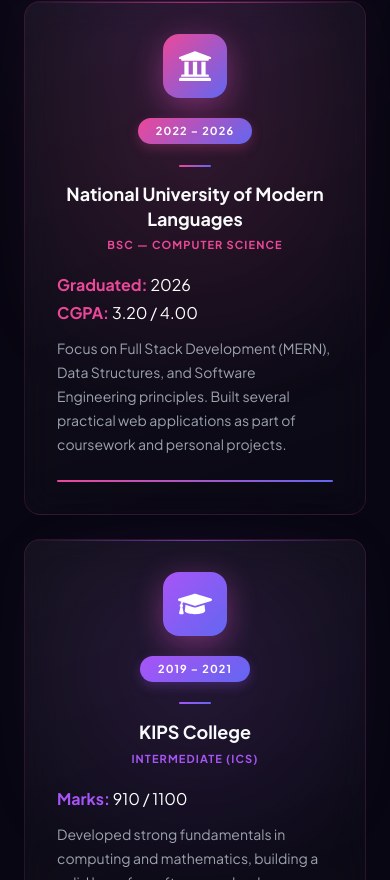
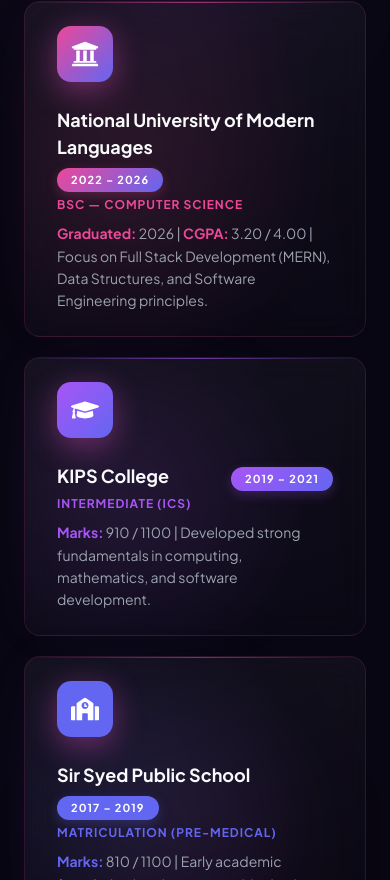
Before and after one commit to Talha-Bin-Zubair2125/my-portfolio, a React (Vite) app: page / in a window 390 px wide. Shown: the part 3824-4704 px from the top of the page. Built offline with nearby package versions, Linux system fonts and the light colour scheme.

Commit message:
Fix certifications responsiveness and UI bugs

```diff
--- a/src/Pages/EducationalDetails.jsx
+++ b/src/Pages/EducationalDetails.jsx
@@ -16,43 +16,23 @@
       abbr: "NUML",
       subtitle: "BSc — Computer Science",
       details: (
-        <>
-          <p
-            style={{
-              fontFamily: "'Plus Jakarta Sans', sans-serif",
-              marginBottom: 4,
-            }}
-          >
-            <span style={{ color: PINK, fontWeight: 700 }}>Graduated:</span>{" "}
-            2026
-          </p>
-          <p
-            style={{
-              fontFamily: "'Plus Jakarta Sans', sans-serif",
-              marginBottom: 12,
-            }}
-          >
-            <span style={{ color: PINK, fontWeight: 700 }}>CGPA:</span> 3.20 /
-            4.00
-          </p>
         <p
           style={{
             fontFamily: "'Plus Jakarta Sans', sans-serif",
             fontSize: 14,
             color: "#9ca3af",
-              lineHeight: 1.7,
+            margin: 0,
+            lineHeight: 1.6,
           }}
         >
-            Focus on Full Stack Development (MERN), Data Structures, and
-            Software Engineering principles. Built several practical web
-            applications as part of coursework and personal projects.
+          <span style={{ color: PINK, fontWeight: 700 }}>Graduated:</span> 2026
+          | <span style={{ color: PINK, fontWeight: 700 }}>CGPA:</span> 3.20 /
+          4.00 | Focus on Full Stack Development (MERN), Data Structures, and
+          Software Engineering principles.
         </p>
-        </>
       ),
-      icon: <FaUniversity size={34} />,
+      icon: <FaUniversity size={28} />,
       accent: PINK,
-      glowColor: PINK,
-      borderGrad: `linear-gradient(135deg, ${PINK}, ${PURPLE})`,
       year: "2022 – 2026",
     },
     {
@@ -60,33 +40,22 @@
       abbr: null,
       subtitle: "Intermediate (ICS)",
       details: (
-        <>
-          <p
-            style={{
-              fontFamily: "'Plus Jakarta Sans', sans-serif",
-              marginBottom: 12,
-            }}
-          >
-            <span style={{ color: PURPLE, fontWeight: 700 }}>Marks:</span> 910 /
-            1100
-          </p>
         <p
           style={{
             fontFamily: "'Plus Jakarta Sans', sans-serif",
             fontSize: 14,
             color: "#9ca3af",
-              lineHeight: 1.7,
+            margin: 0,
+            lineHeight: 1.6,
           }}
         >
-            Developed strong fundamentals in computing and mathematics, building
-            a solid base for software and web development.
+          <span style={{ color: PURPLE, fontWeight: 700 }}>Marks:</span> 910 /
+          1100 | Developed strong fundamentals in computing, mathematics, and
+          software development.
         </p>
-        </>
       ),
-      icon: <FaGraduationCap size={34} />,
+      icon: <FaGraduationCap size={28} />,
       accent: PURPLE,
-      glowColor: PURPLE,
-      borderGrad: `linear-gradient(135deg, ${PURPLE}, ${INDIGO})`,
       year: "2019 – 2021",
     },
     {
@@ -94,33 +63,22 @@
       abbr: null,
       subtitle: "Matriculation (Pre-Medical)",
       details: (
-        <>
-          <p
-            style={{
-              fontFamily: "'Plus Jakarta Sans', sans-serif",
-              marginBottom: 12,
-            }}
-          >
-            <span style={{ color: INDIGO, fontWeight: 700 }}>Marks:</span> 810 /
-            1100
-          </p>
         <p
           style={{
             fontFamily: "'Plus Jakarta Sans', sans-serif",
             fontSize: 14,
             color: "#9ca3af",
-              lineHeight: 1.7,
+            margin: 0,
+            lineHeight: 1.6,
           }}
         >
-            Early academic background in sciences which later transitioned into
+          <span style={{ color: INDIGO, fontWeight: 700 }}>Marks:</span> 810 /
+          1100 | Early academic foundation in sciences transitioning into
           technology and programming interests.
         </p>
-        </>
       ),
-      icon: <FaSchool size={34} />,
+      icon: <FaSchool size={28} />,
       accent: INDIGO,
-      glowColor: INDIGO,
-      borderGrad: `linear-gradient(135deg, ${INDIGO}, ${PINK})`,
       year: "2017 – 2019",
     },
   ];
@@ -263,11 +221,11 @@
 
         <div
           style={{
-            maxWidth: 1100,
+            maxWidth: 850,
             margin: "0 auto",
-            display: "grid",
-            gridTemplateColumns: "repeat(auto-fit, minmax(280px, 1fr))",
-            gap: 24,
+            display: "flex",
+            flexDirection: "column",
+            gap: 20,
           }}
         >
           {items.map((item, idx) => (
@@ -277,16 +235,16 @@
               whileInView={{ opacity: 1, y: 0 }}
               transition={{ duration: 0.6, delay: idx * 0.15 }}
               viewport={{ once: true }}
-              whileHover={{ y: -8 }}
+              whileHover={{ y: -4, scale: 1.01 }}
               style={{ position: "relative" }}
             >
               <div
                 style={{
                   position: "absolute",
                   inset: 0,
-                  background: `radial-gradient(circle at 50% 30%, ${item.glowColor}22, transparent 65%)`,
+                  background: `radial-gradient(circle at 30% 50%, ${item.accent}22, transparent 70%)`,
                   borderRadius: 16,
-                  filter: "blur(24px)",
+                  filter: "blur(20px)",
                   pointerEvents: "none",
                 }}
               />
@@ -294,15 +252,16 @@
               <div
                 style={{
                   position: "relative",
-                  height: "100%",
                   borderRadius: 16,
                   border: `1px solid rgba(236,72,153,0.15)`,
                   background:
                     "linear-gradient(160deg, rgba(255,255,255,0.05) 0%, rgba(255,255,255,0.01) 100%)",
                   backdropFilter: "blur(16px)",
-                  padding: 32,
+                  padding: "24px 32px",
                   display: "flex",
-                  flexDirection: "column",
+                  alignItems: "center",
+                  gap: 24,
+                  flexWrap: "wrap",
                   overflow: "hidden",
                   transition: "border-color 0.3s",
                 }}
@@ -327,14 +286,14 @@
                 <motion.div
                   whileHover={{ scale: 1.1, rotate: 5 }}
                   style={{
-                    width: 64,
-                    height: 64,
-                    borderRadius: 16,
+                    width: 56,
+                    height: 56,
+                    borderRadius: 14,
                     background: `linear-gradient(135deg, ${item.accent}, ${INDIGO})`,
                     display: "flex",
                     alignItems: "center",
                     justifyContent: "center",
-                    margin: "0 auto 20px",
+                    flexShrink: 0,
                     animation: "iconPulseGlow 3s ease-in-out infinite",
                     willChange: "transform",
                   }}
@@ -342,13 +301,28 @@
                   <div style={{ color: "#fff" }}>{item.icon}</div>
                 </motion.div>
 
+                <div style={{ flex: 1, minWidth: "260px" }}>
                   <div
                     style={{
                       display: "flex",
-                    justifyContent: "center",
-                    marginBottom: 20,
+                      justifyContent: "space-between",
+                      alignItems: "baseline",
+                      flexWrap: "wrap",
+                      gap: 8,
+                      marginBottom: 4,
                     }}
                   >
+                    <h3
+                      style={{
+                        fontFamily: "'Plus Jakarta Sans', sans-serif",
+                        fontSize: 18,
+                        fontWeight: 700,
+                        color: "#f9fafb",
+                        margin: 0,
+                      }}
+                    >
+                      {item.title}
+                    </h3>
                     <span
                       style={{
                         fontFamily: "'Plus Jakarta Sans', sans-serif",
@@ -358,7 +332,7 @@
                         color: "#fff",
                         background: `linear-gradient(135deg, ${item.accent}, ${INDIGO})`,
                         borderRadius: 50,
-                      padding: "5px 18px",
+                        padding: "4px 14px",
                         boxShadow: `0 4px 12px ${item.accent}40`,
                       }}
                     >
@@ -366,59 +340,22 @@
                     </span>
                   </div>
 
-                <div
-                  style={{
-                    width: 32,
-                    height: 2,
-                    borderRadius: 2,
-                    margin: "0 auto 16px",
-                    background: `linear-gradient(90deg, ${item.accent}, ${INDIGO})`,
-                  }}
-                />
-
-                <h3
-                  style={{
-                    fontFamily: "'Plus Jakarta Sans', sans-serif",
-                    fontSize: 18,
-                    fontWeight: 700,
-                    color: "#f9fafb",
-                    textAlign: "center",
-                    marginBottom: 6,
-                    lineHeight: 1.35,
-                  }}
-                >
-                  {item.title}
-                </h3>
-
                   <p
                     style={{
                       fontFamily: "'Plus Jakarta Sans', sans-serif",
-                    fontSize: 11,
+                      fontSize: 12,
                       fontWeight: 700,
-                    letterSpacing: "0.1em",
+                      letterSpacing: "0.08em",
                       color: item.accent,
-                    textAlign: "center",
-                    marginBottom: 20,
+                      margin: "0 0 8px 0",
                       textTransform: "uppercase",
                     }}
                   >
                     {item.subtitle}
                   </p>
 
-                <div style={{ flex: 1 }}>{item.details}</div>
-
-                <motion.div
-                  style={{
-                    height: 1.5,
-                    marginTop: 24,
-                    borderRadius: 2,
-                    background: `linear-gradient(90deg, ${item.accent}, ${INDIGO})`,
-                  }}
-                  initial={{ scaleX: 0, originX: 0 }}
-                  whileInView={{ scaleX: 1 }}
-                  transition={{ duration: 0.8, delay: idx * 0.15 + 0.3 }}
-                  viewport={{ once: true }}
-                />
+                  {item.details}
+                </div>
               </div>
             </motion.article>
           ))}
```
Lines whose indentation alone changed are shown as unchanged.
